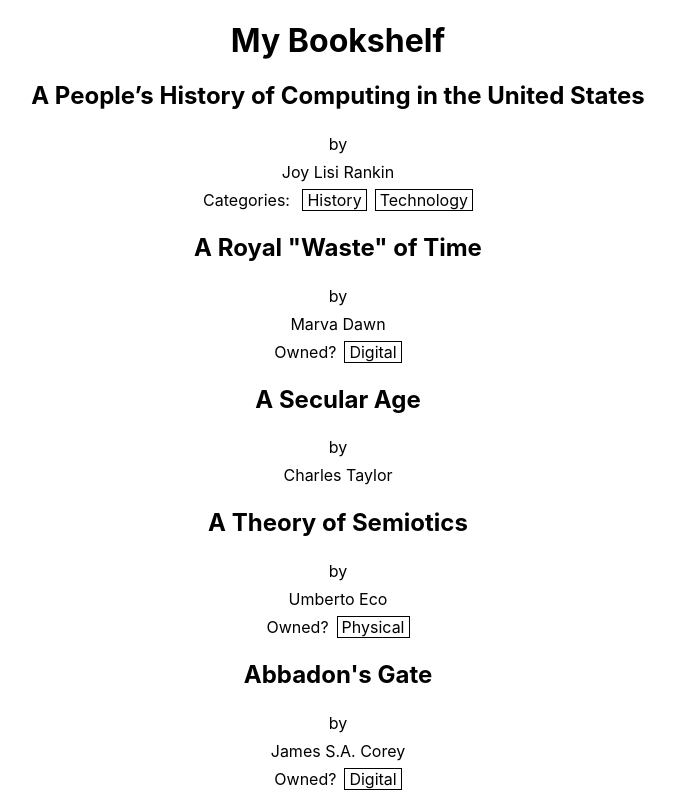
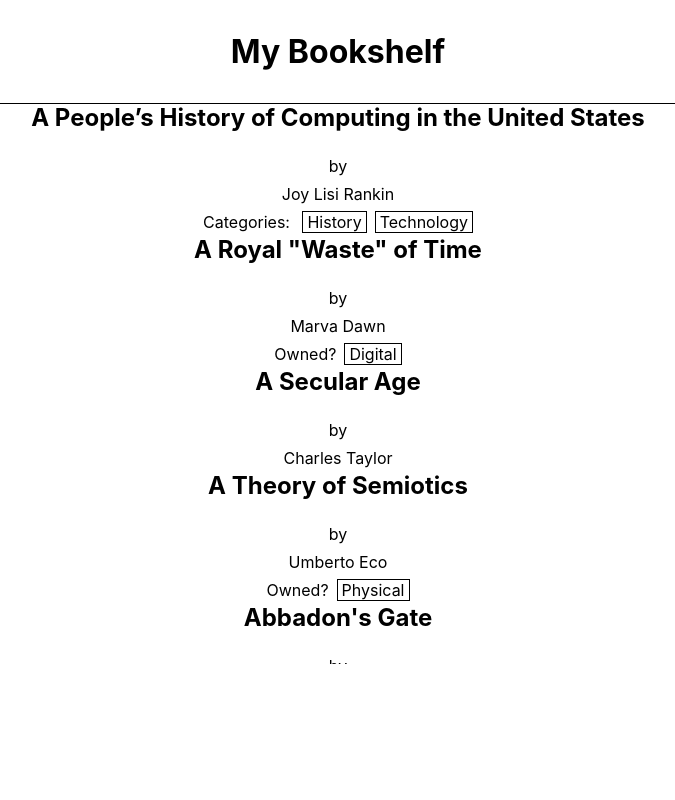
Before and after one commit to jporch/bookshelf-react-ts, a React (Create React App) app: page / in a window 1280 px wide. Shown: the top 800 px of the page, without its empty margins (302-977 px from the left). Built offline with nearby package versions, Linux system fonts and the light colour scheme.

Commit message:
ui: make display a little easier to follow

```diff
--- a/src/App.css
+++ b/src/App.css
@@ -2,8 +2,22 @@
   text-align: center;
 }
 
+.banner {
+  border-bottom: 1px solid black;
+  padding: 1em 0;
+  margin: 0;
+}
+
+.bookList {
+  height: 70vh;
+  overflow-y: scroll;
+}
+
 .book {
   line-height: 1.75em;
+}
+.book h2 {
+  margin-top: 0;
 }
 
 .owned-entry {
--- a/src/App.tsx
+++ b/src/App.tsx
@@ -8,7 +8,7 @@ type BannerProps = {
 
 function Banner({ name }: BannerProps) {
   return(
-  <h1>{name}</h1>
+  <h1 className="banner">{name}</h1>
   );
 }
 
--- a/src/BookList.tsx
+++ b/src/BookList.tsx
@@ -39,7 +39,7 @@ function BookList({initialBooks}: BookListProps) {
     }
 
     return (
-        <div>{
+        <div className="bookList">{
             books.map(
             (book, index) => <Book key={"book_"+index} book={book}/>
         )}</div>
```
